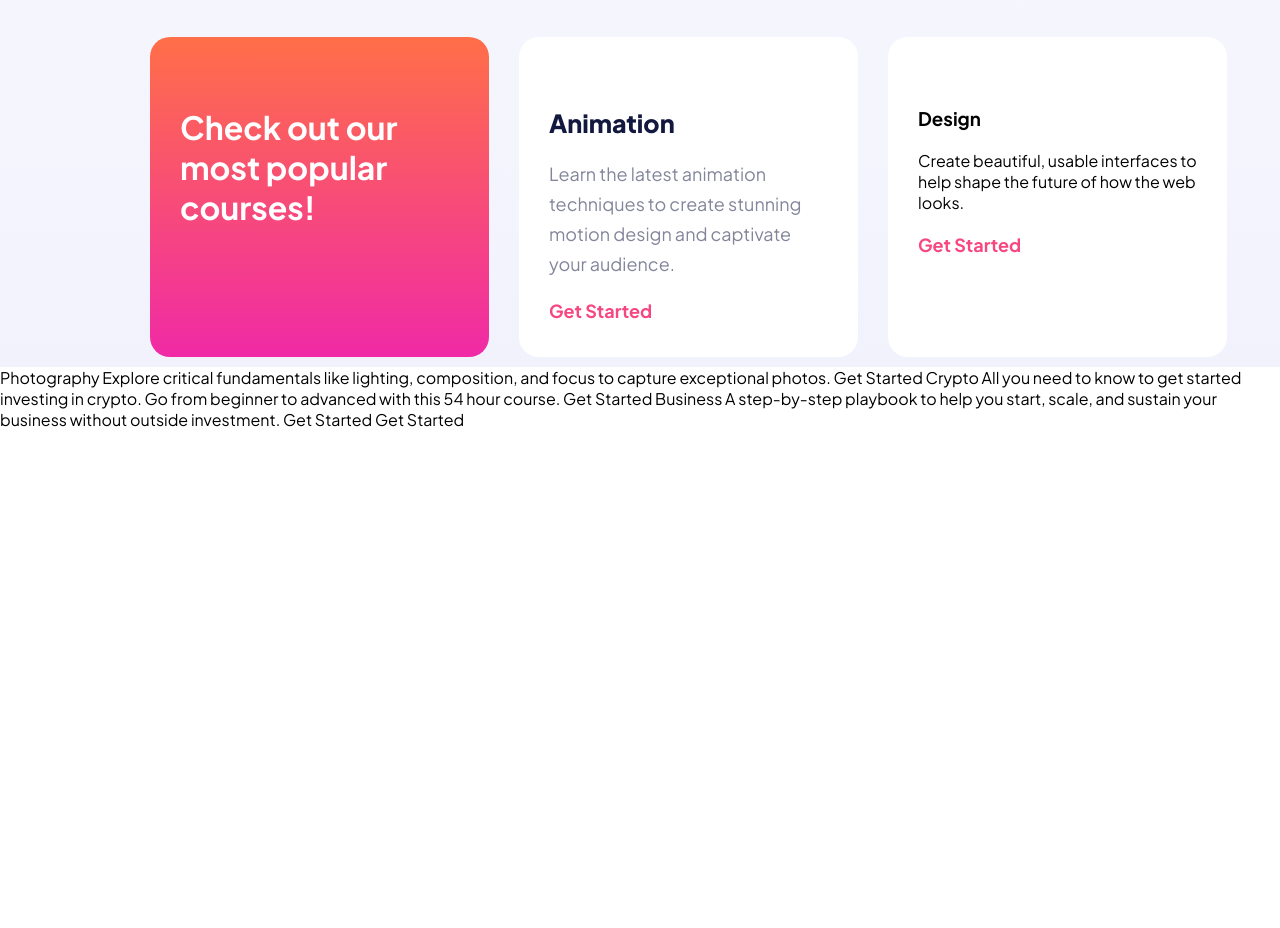
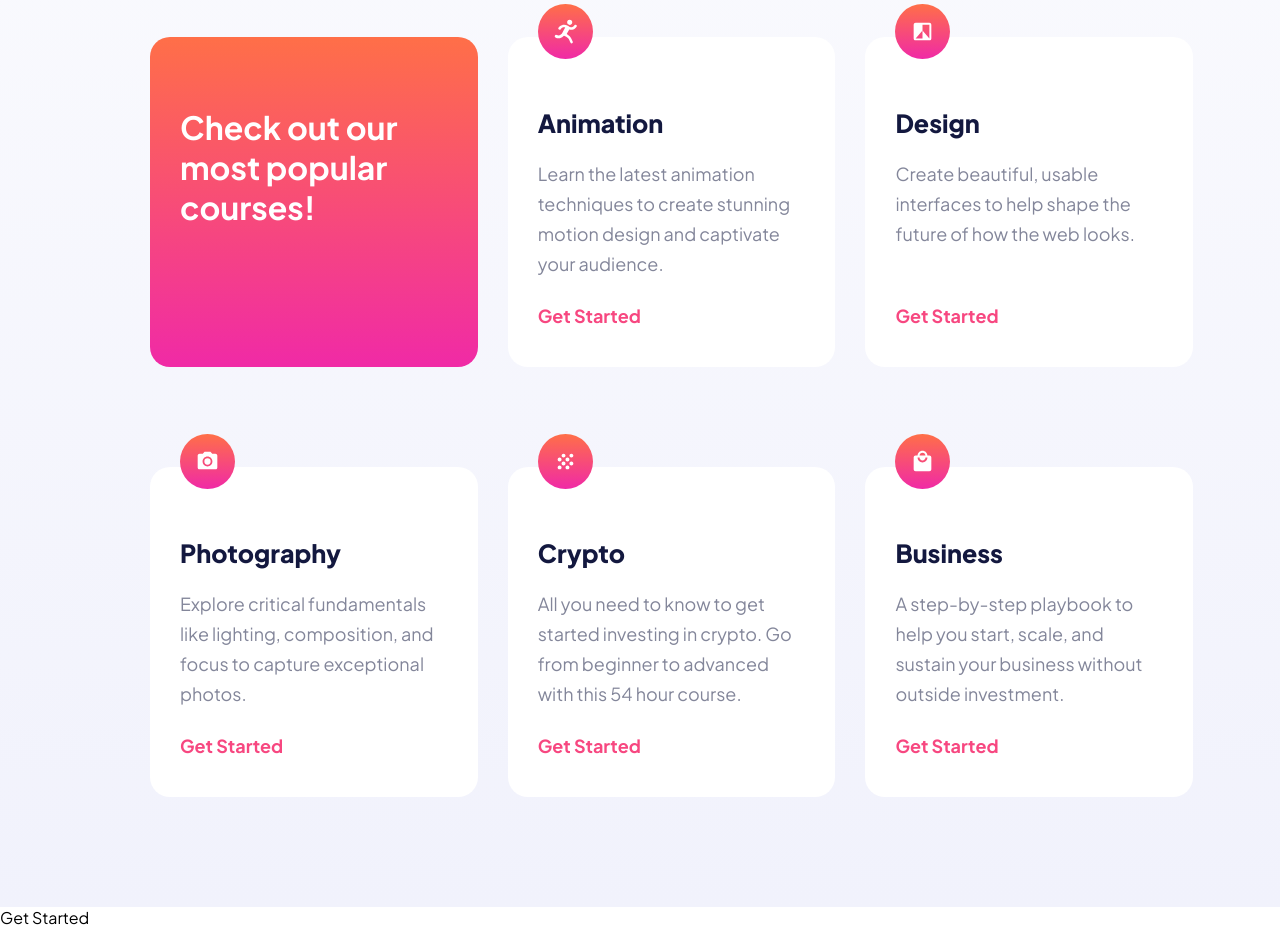
Before and after one commit to ahmedissahtahiru/skilled-elearning-landing-page, a plain HTML site: page index.html in a window 1280 px wide. Shown: the part 785-1713 px from the top of the page. Before the commit the page ends 1215 px from the top, so only its background shows below. Drawn offline with Linux system fonts and the light colour scheme.

Commit message:
courses overlayed with icons

```diff
--- a/index.html
+++ b/index.html
@@ -42,42 +42,55 @@
         <div class="course-item course-item-1 color-gradient-1">
           <h1>Check out our most popular courses!</h1>
         </div>
-        <div class="course-item course-item-2">
+        <div class="course-item course-item-2 course-item-with-icon">
+          <img src="assets/icon-animation.svg" alt="" class="course-icon">
           <h3 class="heading-2">Animation</h3>
-          <p class="grey-text">Learn the latest animation techniques to create stunning motion
+          <p class="grey-text course-text">Learn the latest animation techniques to create stunning motion
           design and captivate your audience.</p>
           <span class="link">Get Started</span>
         </div>
-        <div class="course-item course-item-3">
-          <h3>Design</h3>
-          <p>Create beautiful, usable interfaces to help shape the future of
+        <div class="course-item course-item-3 course-item-with-icon">
+          <img src="assets/icon-design.svg" alt="" class="course-icon">
+          <h3 class="heading-2">Design</h3>
+          <p class="grey-text course-text">Create beautiful, usable interfaces to help shape the future of
   how the web looks.</p>
           <span class="link">Get Started</span>
         </div>
 
+    </div>
+
+    <div class="courses">
+        <div class="course-item course-item-2 course-item-with-icon">
+          <img src="assets/icon-photography.svg" alt="" class="course-icon">
+          <h3 class="heading-2">Photography</h3>
+          <p class="grey-text course-text">Explore critical fundamentals like lighting, composition, and focus
+  to capture exceptional photos.</p>
+          <span class="link">Get Started</span>
         </div>
-      </div>
+        <div class="course-item course-item-3 course-item-with-icon">
+          <img src="assets/icon-crypto.svg" alt="" class="course-icon">
+          <h3 class="heading-2">Crypto</h3>
+          <p class="grey-text course-text">All you need to know to get started investing in crypto. Go from beginner
+  to advanced with this 54 hour course.</p>
+          <span class="link">Get Started</span>
+        </div>
 
+        <div class="course-item course-item-3 course-item-with-icon">
+          <img src="assets/icon-business.svg" alt="" class="course-icon">
+          <h3 class="heading-2">Business</h3>
+          <p class="grey-text course-text">A step-by-step playbook to help you start, scale, and sustain your business
+  without outside investment.</p>
+          <span class="link">Get Started</span>
+        </div>
 
+    </div>
   </div>
 
 
 
 
-  Photography
-  Explore critical fundamentals like lighting, composition, and focus
-  to capture exceptional photos.
-  Get Started
 
-  Crypto
-  All you need to know to get started investing in crypto. Go from beginner
-  to advanced with this 54 hour course.
-  Get Started
 
-  Business
-  A step-by-step playbook to help you start, scale, and sustain your business
-  without outside investment.
-  Get Started
 
   Get Started
 
--- a/styles.css
+++ b/styles.css
@@ -69,7 +69,7 @@ button {
 }
 
 .hero-text button {
-    width: 28%;
+    width: 170px;
 }
 
 /* .hero-text p {
@@ -106,15 +106,16 @@ button {
 }
 
 .course-item {
-    height: 320px;
+    height: 330px;
     padding: 70px 30px;
     border-radius: 20px;
-    width: 30%;
+    width: 29%;
     display:flex;
     flex-direction: column;
-    justify-items:last baseline;
+    /* justify-items:last baseline; */
     /* align-content: space-between; */
     row-gap: 20px;
+    margin-bottom: 100px;
 }
 
 
@@ -125,12 +126,16 @@ button {
 .course-item-2, .course-item-3 {
     background-color: white;
     column-gap: 50px;
+    /* height: 90%; */
+
 }
 
 .course-item-3 {
     /* margin-right: 50px; */
 }
 
+.course-text {
+}
 
 .grey-text {
     color: #83869a;
@@ -138,9 +143,25 @@ button {
     font-size: 18px;
 }
 
+
+
+
+.course-item-with-icon {
+    position: relative;
+}
+
+.course-icon {
+    width: 55px;
+    position: absolute;
+    top: -10%;
+}
+
+
 .link {
     color: #F74780;
     font-size: 18px;
     font-weight: 700;
-    justify-self: flex-end;
+    position: absolute;
+    bottom: 40px;
+    /* justify-self: flex-end; */
 }
```
